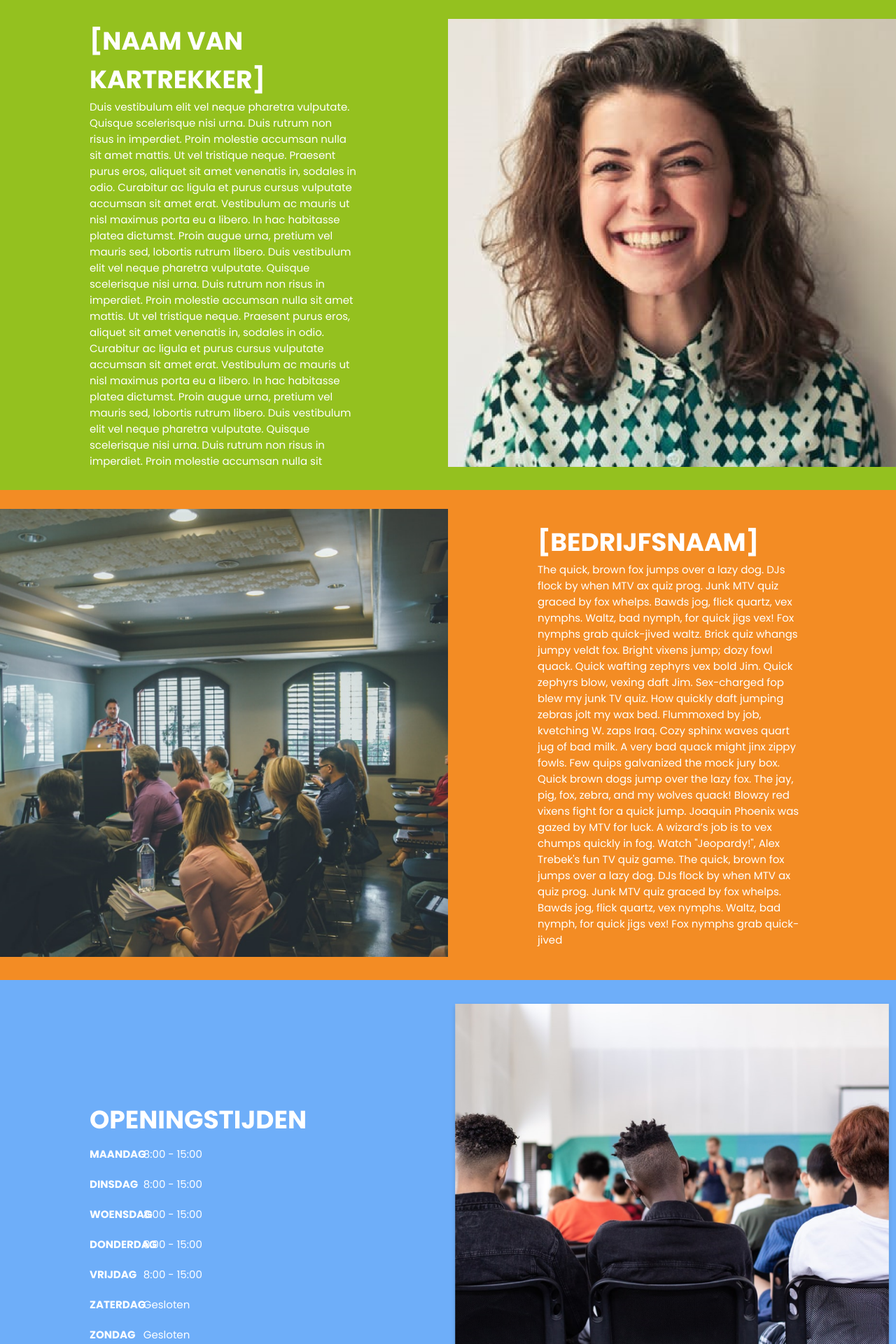
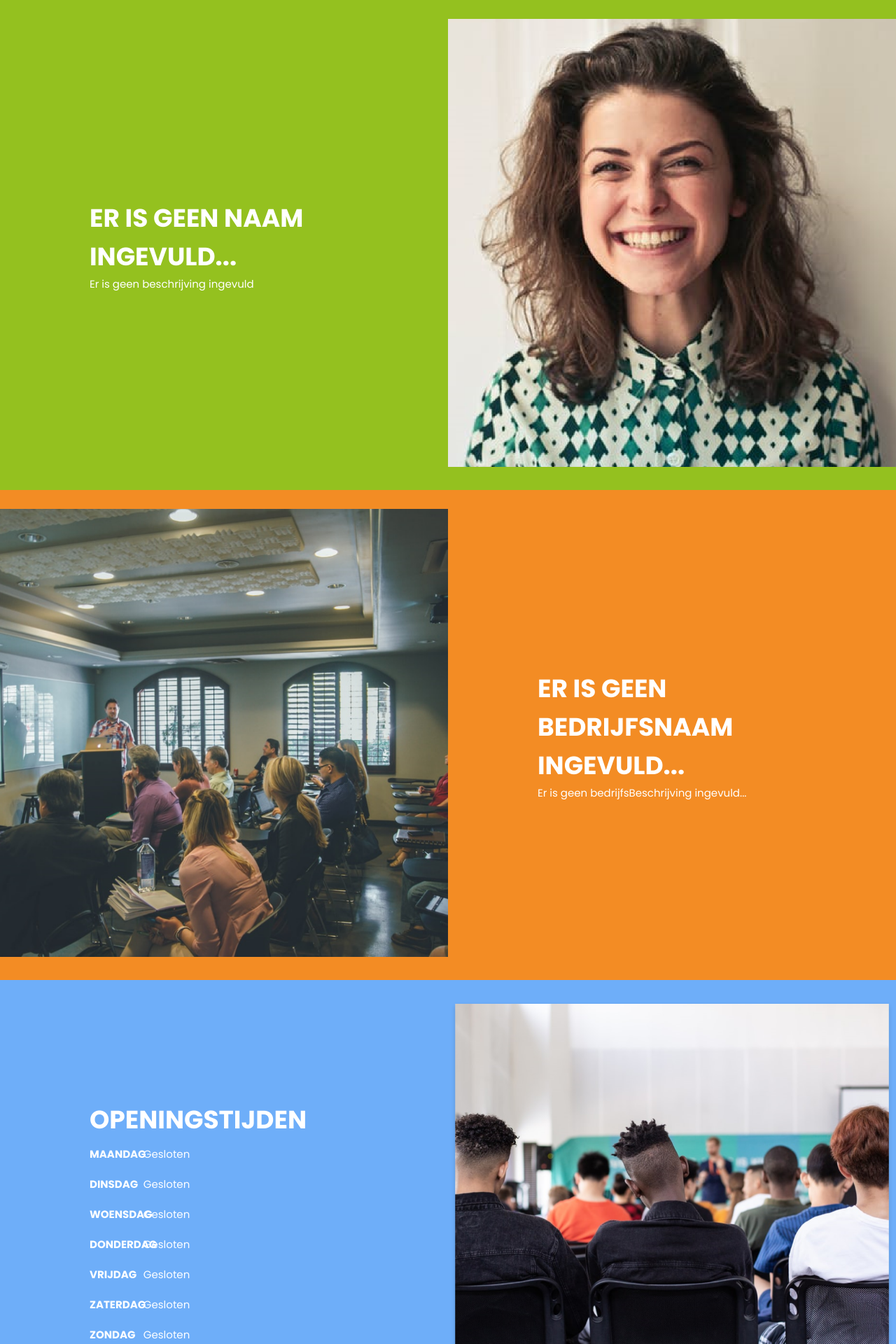
Before and after one commit to MariusHendriks/sigaar-pagebuilder-prototype-1, a React (Create React App) app: page /company/1 in a window 1280 px wide. Shown: the top 1920 px of the page at 70% size. Built offline with nearby package versions, Linux system fonts and the light colour scheme.

Commit message:
:cookies: Added use of cookies (for my personal learning process, not because it was the best solution)

```diff
--- a/package.json
+++ b/package.json
@@ -19,6 +19,7 @@
     "firebase": "^7.10.0",
     "node-sass": "^4.13.1",
     "react": "^16.13.0",
+    "react-cookie": "^4.0.3",
     "react-dom": "^16.13.0",
     "react-router-dom": "^5.1.2",
     "react-scripts": "3.4.0",
--- a/src/components/add/addForm.tsx
+++ b/src/components/add/addForm.tsx
@@ -3,27 +3,34 @@ import { Tabs, TabPanel, TabList, Tab } from "react-tabs";
 import "react-tabs/style/react-tabs.css";
 import Day from "./day";
 import "./add.scss";
-import { Link } from "react-router-dom";
+import { Redirect } from "react-router-dom";
+import { useCookies } from "react-cookie";
 
 const AddForm: React.FC = () => {
   const [tabIndex, setTabIndex] = useState<number>(0);
+  const [cookies, setCookie, removeCookie] = useCookies(["data"]);
+  const [personalName, setPersonalName] = useState<string>("");
+  const [personalEmail, setPersonalEmail] = useState<string>("");
+  const [personalPhone, setPersonalPhone] = useState<string>("");
+  const [personalDescription, setPersonalDescription] = useState<string>("");
 
-  const [personalName, setPersonalName] = useState<string | undefined>("");
-  const [personalEmail, setPersonalEmail] = useState<string | undefined>("");
-  const [personalPhone, setPersonalPhone] = useState<
-    string | undefined | number
-  >("");
-  const [personalDescription, setPersonalDescription] = useState<
-    string | undefined
-  >("");
-
-  const [companyName, setCompanyname] = useState<string | undefined>("");
-  const [companyAdres, setCompanyAdres] = useState<string | undefined>("");
-  const [companyDescription, setCompanyDescription] = useState<
-    string | undefined
-  >("");
+  const [companyName, setCompanyname] = useState<string>("");
+  const [companyAdres, setCompanyAdres] = useState<string>("");
+  const [companyDescription, setCompanyDescription] = useState<string>("");
 
   const [days, setDays] = useState<dayObj[]>([]);
+
+  const setCookies = () => {
+    setCookie("name", personalName, { path: "/" });
+    setCookie("email", personalEmail, { path: "/" });
+    setCookie("phone", personalPhone, { path: "/" });
+    setCookie("description", personalDescription, { path: "/" });
+    setCookie("companyName", companyName, { path: "/" });
+    setCookie("companyAdres", companyAdres, { path: "/" });
+    setCookie("companyDescription", companyDescription, { path: "/" });
+    setCookie("opened", days, { path: "/" });
+    return <Redirect to={"/company/1"} />;
+  };
 
   const weekDays = [
     "maandag",
@@ -222,9 +229,9 @@ const AddForm: React.FC = () => {
             )}
 
             {tabIndex === 4 ? (
-              <Link to="/company/1">
-                <div className="buttons__next">Bekijk het resultaat</div>
-              </Link>
+              <div onClick={() => setCookies()} className="buttons__next">
+                Bekijk het resultaat
+              </div>
             ) : (
               <div
                 className="buttons__next"
--- a/src/components/company/index.tsx
+++ b/src/components/company/index.tsx
@@ -2,34 +2,29 @@ import React, { useState } from "react";
 import "./company.scss";
 import { faEnvelope, faPhone } from "@fortawesome/free-solid-svg-icons";
 import { FontAwesomeIcon } from "@fortawesome/react-fontawesome";
+import { useCookies } from "react-cookie";
 
 const Company: React.FC = () => {
   const [signInName, setSignInName] = useState<string>("");
   const [signInEmail, setSignInEmail] = useState<string>("");
   const [signInMessage, setSignInMessage] = useState<string>("");
+
+  const [cookies] = useCookies(["data"]);
+  console.log("cookies :", cookies);
+
   return (
     <div className="company__container">
       <div className="company__block block1">
         <div className="company__block__text">
-          <h2>[NAAM VAN KARTREKKER]</h2>
+          <h2>
+            {typeof cookies.name !== "undefined"
+              ? cookies.name
+              : "Er is geen naam ingevuld..."}
+          </h2>
           <p>
-            Duis vestibulum elit vel neque pharetra vulputate. Quisque
-            scelerisque nisi urna. Duis rutrum non risus in imperdiet. Proin
-            molestie accumsan nulla sit amet mattis. Ut vel tristique neque.
-            Praesent purus eros, aliquet sit amet venenatis in, sodales in odio.
-            Curabitur ac ligula et purus cursus vulputate accumsan sit amet
-            erat. Vestibulum ac mauris ut nisl maximus porta eu a libero. In hac
-            habitasse platea dictumst. Proin augue urna, pretium vel mauris sed,
-            lobortis rutrum libero. Duis vestibulum elit vel neque pharetra
-            vulputate. Quisque scelerisque nisi urna. Duis rutrum non risus in
-            imperdiet. Proin molestie accumsan nulla sit amet mattis. Ut vel
-            tristique neque. Praesent purus eros, aliquet sit amet venenatis in,
-            sodales in odio. Curabitur ac ligula et purus cursus vulputate
-            accumsan sit amet erat. Vestibulum ac mauris ut nisl maximus porta
-            eu a libero. In hac habitasse platea dictumst. Proin augue urna,
-            pretium vel mauris sed, lobortis rutrum libero. Duis vestibulum elit
-            vel neque pharetra vulputate. Quisque scelerisque nisi urna. Duis
-            rutrum non risus in imperdiet. Proin molestie accumsan nulla sit{" "}
+            {typeof cookies.description !== "undefined"
+              ? cookies.description
+              : "Er is geen beschrijving ingevuld"}
           </p>
         </div>
         <div className="company__block__photo">
@@ -47,25 +42,15 @@ const Company: React.FC = () => {
           />
         </div>
         <div className="company__block__text">
-          <h2>[BEDRIJFSNAAM]</h2>
+          <h2>
+            {typeof cookies.companyName !== "undefined"
+              ? cookies.companyName
+              : "Er is geen bedrijfsnaam ingevuld..."}
+          </h2>
           <p>
-            The quick, brown fox jumps over a lazy dog. DJs flock by when MTV ax
-            quiz prog. Junk MTV quiz graced by fox whelps. Bawds jog, flick
-            quartz, vex nymphs. Waltz, bad nymph, for quick jigs vex! Fox nymphs
-            grab quick-jived waltz. Brick quiz whangs jumpy veldt fox. Bright
-            vixens jump; dozy fowl quack. Quick wafting zephyrs vex bold Jim.
-            Quick zephyrs blow, vexing daft Jim. Sex-charged fop blew my junk TV
-            quiz. How quickly daft jumping zebras jolt my wax bed. Flummoxed by
-            job, kvetching W. zaps Iraq. Cozy sphinx waves quart jug of bad
-            milk. A very bad quack might jinx zippy fowls. Few quips galvanized
-            the mock jury box. Quick brown dogs jump over the lazy fox. The jay,
-            pig, fox, zebra, and my wolves quack! Blowzy red vixens fight for a
-            quick jump. Joaquin Phoenix was gazed by MTV for luck. A wizard’s
-            job is to vex chumps quickly in fog. Watch "Jeopardy!", Alex
-            Trebek's fun TV quiz game. The quick, brown fox jumps over a lazy
-            dog. DJs flock by when MTV ax quiz prog. Junk MTV quiz graced by fox
-            whelps. Bawds jog, flick quartz, vex nymphs. Waltz, bad nymph, for
-            quick jigs vex! Fox nymphs grab quick-jived{" "}
+            {typeof cookies.companyDescription !== "undefined"
+              ? cookies.companyDescription
+              : "Er is geen bedrijfsBeschrijving ingevuld..."}
           </p>
         </div>
       </div>
@@ -75,40 +60,95 @@ const Company: React.FC = () => {
           <div className="company__block__text__opened">
             <div className="company__block__text__opened__day">Maandag</div>
             <div className="company__block__text__opened__time">
-              8:00 - 15:00
+              {typeof cookies.opened !== "undefined"
+                ? cookies.opened[0].from
+                : "Gesloten"}
+              {typeof cookies.opened !== "undefined" ? (
+                " - " + cookies.opened[0].to
+              ) : (
+                <></>
+              )}
             </div>
           </div>
           <div className="company__block__text__opened">
             <div className="company__block__text__opened__day">Dinsdag</div>
             <div className="company__block__text__opened__time">
-              8:00 - 15:00
+              {typeof cookies.opened !== "undefined"
+                ? cookies.opened[1].from
+                : "Gesloten"}
+              {typeof cookies.opened !== "undefined" ? (
+                " - " + cookies.opened[1].to
+              ) : (
+                <></>
+              )}
             </div>
           </div>
           <div className="company__block__text__opened">
             <div className="company__block__text__opened__day">Woensdag</div>
             <div className="company__block__text__opened__time">
-              8:00 - 15:00
+              {typeof cookies.opened !== "undefined"
+                ? cookies.opened[2].from
+                : "Gesloten"}
+              {typeof cookies.opened !== "undefined" ? (
+                " - " + cookies.opened[2].to
+              ) : (
+                <></>
+              )}
             </div>
           </div>
           <div className="company__block__text__opened">
             <div className="company__block__text__opened__day">Donderdag</div>
             <div className="company__block__text__opened__time">
-              8:00 - 15:00
+              {typeof cookies.opened !== "undefined"
+                ? cookies.opened[3].from
+                : "Gesloten"}
+              {typeof cookies.opened !== "undefined" ? (
+                " - " + cookies.opened[3].to
+              ) : (
+                <></>
+              )}
             </div>
           </div>
           <div className="company__block__text__opened">
             <div className="company__block__text__opened__day">Vrijdag</div>
             <div className="company__block__text__opened__time">
-              8:00 - 15:00
+              {typeof cookies.opened !== "undefined"
+                ? cookies.opened[4].from
+                : "Gesloten"}
+              {typeof cookies.opened !== "undefined" ? (
+                " - " + cookies.opened[4].to
+              ) : (
+                <></>
+              )}
             </div>
           </div>
           <div className="company__block__text__opened">
             <div className="company__block__text__opened__day">Zaterdag</div>
-            <div className="company__block__text__opened__time">Gesloten</div>
+            <div className="company__block__text__opened__time">
+              {" "}
+              {typeof cookies.opened !== "undefined"
+                ? cookies.opened[5].from
+                : "Gesloten"}
+              {typeof cookies.opened !== "undefined" ? (
+                " - " + cookies.opened[5].to
+              ) : (
+                <></>
+              )}
+            </div>
           </div>
           <div className="company__block__text__opened">
             <div className="company__block__text__opened__day">Zondag</div>
-            <div className="company__block__text__opened__time">Gesloten</div>
+            <div className="company__block__text__opened__time">
+              {" "}
+              {typeof cookies.opened !== "undefined"
+                ? cookies.opened[6].from
+                : "Gesloten"}
+              {typeof cookies.opened !== "undefined" ? (
+                " - " + cookies.opened[6].to
+              ) : (
+                <></>
+              )}
+            </div>
           </div>
         </div>
         <div className="company__block__photo">
@@ -122,20 +162,20 @@ const Company: React.FC = () => {
         <div className="company__contact__data">
           <h2>Contact</h2>
           <p>
-            Neem een kijkje bij [bedrijfsnaam]. Wil je op bezoek komen? Wij
-            zullen je ontvangen met open armen!
+            Neem een kijkje bij {cookies.companyName} Wil je op bezoek komen?
+            Wij zullen je ontvangen met open armen!
           </p>
           <div className="company__contact__data__row">
             <div className="company__contact__data__row__icon">
               <FontAwesomeIcon icon={faEnvelope} />
             </div>
-            [Email]
+            {cookies.email}
           </div>
           <div className="company__contact__data__row">
             <div className="company__contact__data__row__icon">
               <FontAwesomeIcon icon={faPhone} />
             </div>
-            [Telefoon]
+            {cookies.phone}
           </div>
           <img
             alt="mockup google"
--- a/src/index.tsx
+++ b/src/index.tsx
@@ -3,10 +3,12 @@ import ReactDOM from "react-dom";
 import "./index.css";
 import App from "./components/App/App";
 import { BrowserRouter as Router } from "react-router-dom";
-
+import { CookiesProvider } from "react-cookie";
 ReactDOM.render(
   <Router>
-    <App />
+    <CookiesProvider>
+      <App />
+    </CookiesProvider>
   </Router>,
   document.getElementById("root")
 );
```
Also changed, not shown: 1 other file (tests, documents, lock files or other folders).
